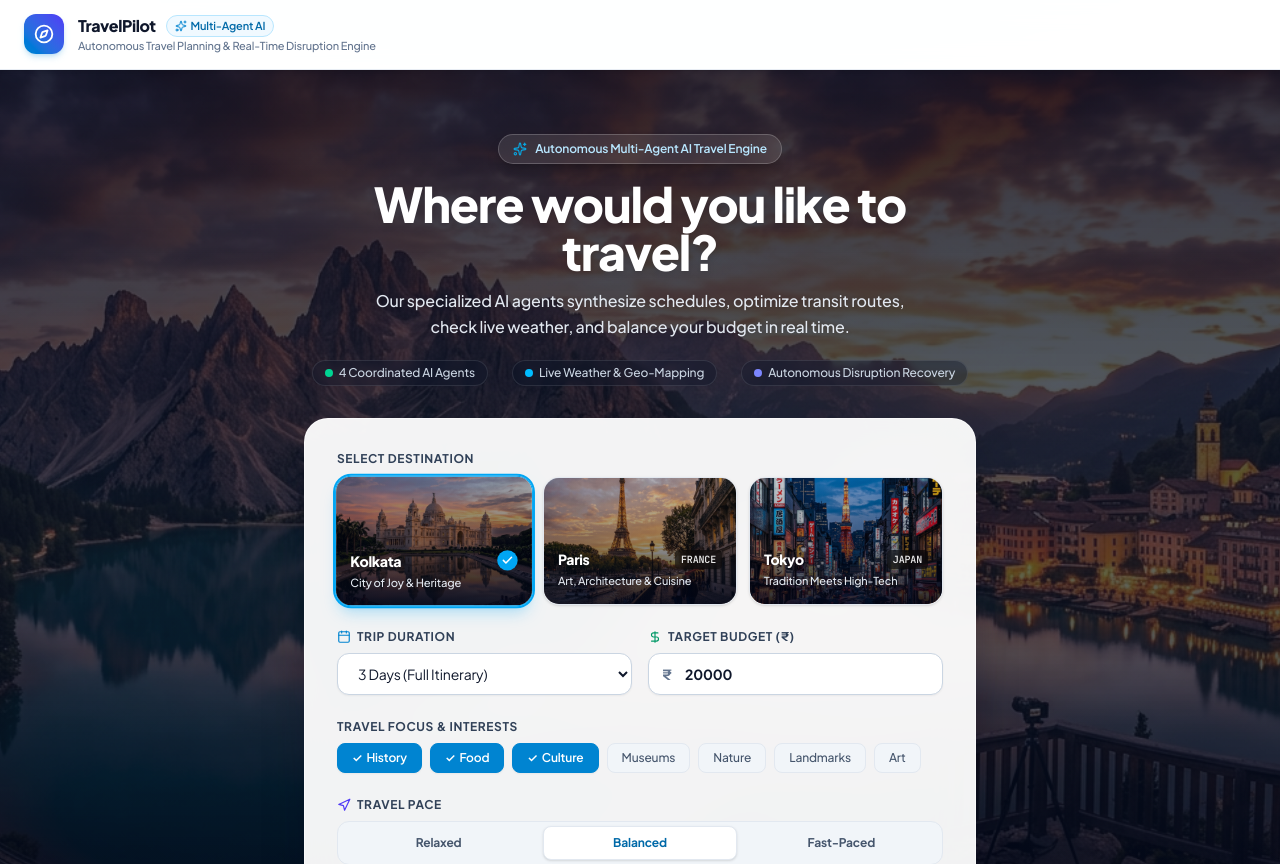
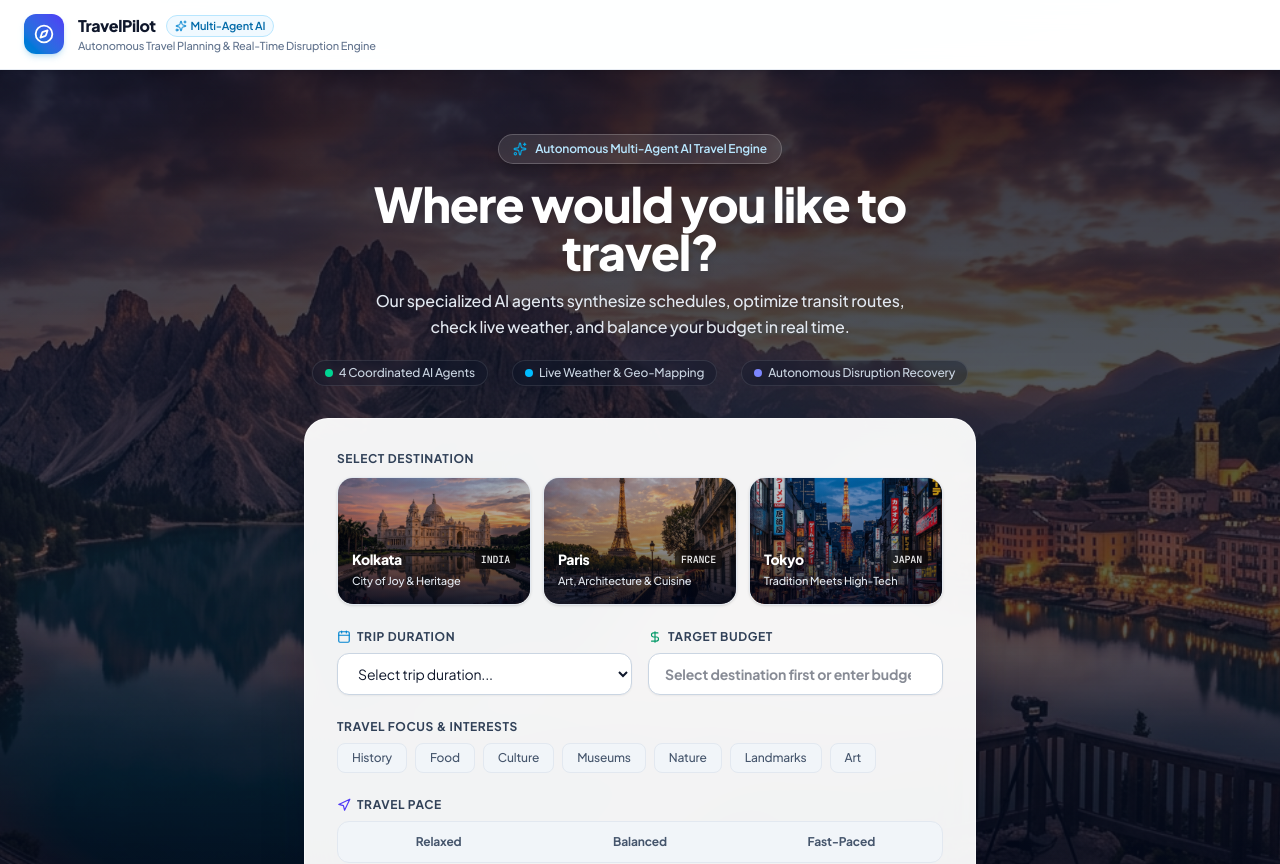
Before and after one commit to pramit-21/TravelPilot, a React (Vite) app in the folder frontend/: page / in a window 1280 px wide. Shown: the top 864 px of the page. Built offline with nearby package versions, Linux system fonts and the light colour scheme.

Commit message:
Ensure no form options are pre-selected on open

```diff
--- a/frontend/src/components/TripForm.jsx
+++ b/frontend/src/components/TripForm.jsx
@@ -2,11 +2,12 @@ import React, { useState } from 'react';
 import { MapPin, Calendar, DollarSign, Sparkles, Navigation, Check } from 'lucide-react';
 
 export default function TripForm({ onSubmit, loading }) {
-  const [destination, setDestination] = useState('Kolkata');
-  const [durationDays, setDurationDays] = useState(3);
-  const [budget, setBudget] = useState(20000);
-  const [travelStyle, setTravelStyle] = useState('Balanced');
-  const [interests, setInterests] = useState(['History', 'Food', 'Culture']);
+  const [destination, setDestination] = useState('');
+  const [durationDays, setDurationDays] = useState('');
+  const [budget, setBudget] = useState('');
+  const [travelStyle, setTravelStyle] = useState('');
+  const [interests, setInterests] = useState([]);
+  const [formError, setFormError] = useState('');
 
   const allInterests = ['History', 'Food', 'Culture', 'Museums', 'Nature', 'Landmarks', 'Art'];
 
@@ -47,11 +48,16 @@ export default function TripForm({ onSubmit, loading }) {
   ];
 
   const handleSelectCity = (city) => {
+    const prevCity = destinations.find((d) => d.id === destination);
+    if (!budget || (prevCity && Number(budget) === prevCity.defaultBudget)) {
+      setBudget(city.defaultBudget);
+    }
     setDestination(city.id);
-    setBudget(city.defaultBudget);
+    if (formError) setFormError('');
   };
 
   const toggleInterest = (tag) => {
+    if (formError) setFormError('');
     if (interests.includes(tag)) {
       setInterests(interests.filter((i) => i !== tag));
     } else {
@@ -61,7 +67,31 @@ export default function TripForm({ onSubmit, loading }) {
 
   const handleSubmit = (e) => {
     e.preventDefault();
-    const city = destinations.find((d) => d.id === destination) || destinations[0];
+    if (!destination) {
+      setFormError('Please select a destination.');
+      return;
+    }
+    if (!durationDays) {
+      setFormError('Please select your trip duration.');
+      return;
+    }
+    if (!budget || Number(budget) <= 0) {
+      setFormError('Please specify a target budget.');
+      return;
+    }
+    if (interests.length === 0) {
+      setFormError('Please select at least one travel focus or interest.');
+      return;
+    }
+    if (!travelStyle) {
+      setFormError('Please select your preferred travel pace.');
+      return;
+    }
+
+    setFormError('');
+    const city = destinations.find((d) => d.id === destination);
+    if (!city) return;
+
     onSubmit({
       destination: city.id,
       duration_days: Number(durationDays),
@@ -76,7 +106,7 @@ export default function TripForm({ onSubmit, loading }) {
     });
   };
 
-  const selectedCity = destinations.find((d) => d.id === destination) || destinations[0];
+  const selectedCity = destinations.find((d) => d.id === destination) || null;
 
   return (
     <div className="max-w-2xl mx-auto">
@@ -180,9 +210,13 @@ export default function TripForm({ onSubmit, loading }) {
               </label>
               <select
                 value={durationDays}
-                onChange={(e) => setDurationDays(e.target.value)}
+                onChange={(e) => {
+                  setDurationDays(e.target.value);
+                  if (formError) setFormError('');
+                }}
                 className="w-full bg-white border border-slate-300 rounded-xl px-4 py-2.5 text-slate-900 text-sm focus:outline-none focus:border-sky-600 focus:ring-2 focus:ring-sky-500/20 transition cursor-pointer shadow-xs"
               >
+                <option value="" disabled>Select trip duration...</option>
                 {[1, 2, 3, 4, 5].map((d) => (
                   <option key={d} value={d}>
                     {d} {d === 1 ? 'Day (Express Tour)' : 'Days (Full Itinerary)'}
@@ -193,17 +227,23 @@ export default function TripForm({ onSubmit, loading }) {
 
             <div>
               <label className="block text-xs font-bold text-slate-700 uppercase tracking-wider mb-2 flex items-center gap-1.5">
-                <DollarSign className="w-3.5 h-3.5 text-emerald-600" /> Target Budget ({selectedCity.currency})
+                <DollarSign className="w-3.5 h-3.5 text-emerald-600" /> Target Budget {selectedCity ? `(${selectedCity.currency})` : ''}
               </label>
               <div className="relative">
-                <span className="absolute left-3.5 top-1/2 -translate-y-1/2 text-slate-500 font-bold text-sm">
-                  {selectedCity.currency}
-                </span>
+                {selectedCity && (
+                  <span className="absolute left-3.5 top-1/2 -translate-y-1/2 text-slate-500 font-bold text-sm">
+                    {selectedCity.currency}
+                  </span>
+                )}
                 <input
                   type="number"
                   value={budget}
-                  onChange={(e) => setBudget(e.target.value)}
-                  className="w-full bg-white border border-slate-300 rounded-xl pl-9 pr-4 py-2.5 text-slate-900 text-sm font-bold focus:outline-none focus:border-sky-600 focus:ring-2 focus:ring-sky-500/20 transition shadow-xs"
+                  onChange={(e) => {
+                    setBudget(e.target.value);
+                    if (formError) setFormError('');
+                  }}
+                  placeholder={selectedCity ? `e.g. ${selectedCity.defaultBudget}` : 'Select destination first or enter budget'}
+                  className={`w-full bg-white border border-slate-300 rounded-xl ${selectedCity ? 'pl-9' : 'pl-4'} pr-4 py-2.5 text-slate-900 text-sm font-bold focus:outline-none focus:border-sky-600 focus:ring-2 focus:ring-sky-500/20 transition shadow-xs`}
                 />
               </div>
             </div>
@@ -246,7 +286,10 @@ export default function TripForm({ onSubmit, loading }) {
                 <button
                   key={style}
                   type="button"
-                  onClick={() => setTravelStyle(style)}
+                  onClick={() => {
+                    setTravelStyle(style);
+                    if (formError) setFormError('');
+                  }}
                   className={`py-2 rounded-lg text-xs font-bold transition-all cursor-pointer ${
                     travelStyle === style
                       ? 'bg-white text-sky-700 shadow-sm border border-slate-200'
@@ -258,6 +301,14 @@ export default function TripForm({ onSubmit, loading }) {
               ))}
             </div>
           </div>
+
+          {/* Validation Notice */}
+          {formError && (
+            <div className="p-3 rounded-xl bg-amber-50 border border-amber-200 text-amber-800 text-xs font-semibold flex items-center gap-2 animate-in fade-in">
+              <span className="w-2 h-2 rounded-full bg-amber-500 shrink-0" />
+              <span>{formError}</span>
+            </div>
+          )}
 
           {/* Submit Button */}
           <button
```
